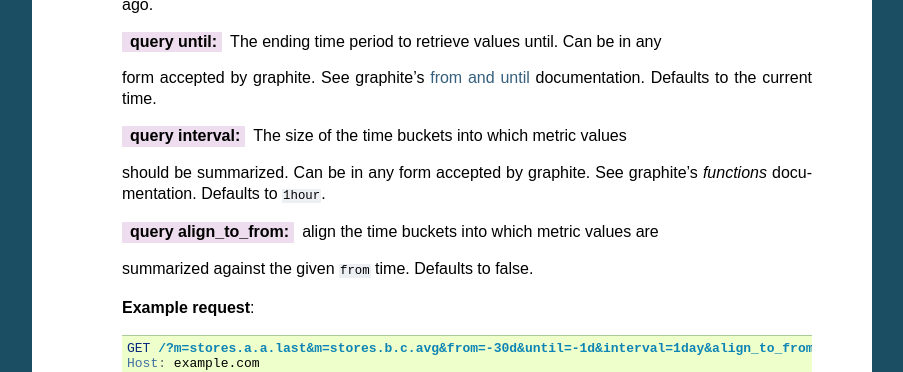
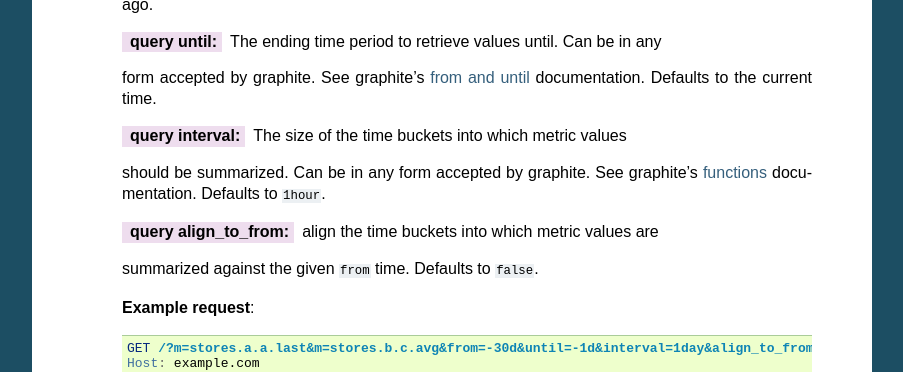
Before and after one commit to praekelt/go-metrics-api, a Sphinx documentation site: the page built from docs/api.rst, in a window 1280 px wide and 900 px high, scrolled down 2046 px. Shown: the top 372 px of the window, without its empty margins (198-1101 px from the left). Built offline with Sphinx 7.4.7, drawn with Linux system fonts in a browser that asks for light colours.

Commit message:
Doc fixes

```diff
--- a/docs/api.rst
+++ b/docs/api.rst
@@ -136,10 +136,10 @@ API Methods
 
     :query interval: The size of the time buckets into which metric values
     should be summarized. Can be in any form accepted by graphite. See
-    graphite's `functions` documentation. Defaults to ``1hour``.
+    graphite's `functions`_ documentation. Defaults to ``1hour``.
 
     :query align_to_from: align the time buckets into which metric values are
-    summarized against the given ``from`` time. Defaults to false.
+    summarized against the given ``from`` time. Defaults to ``false``.
 
     **Example request**:
 
```
